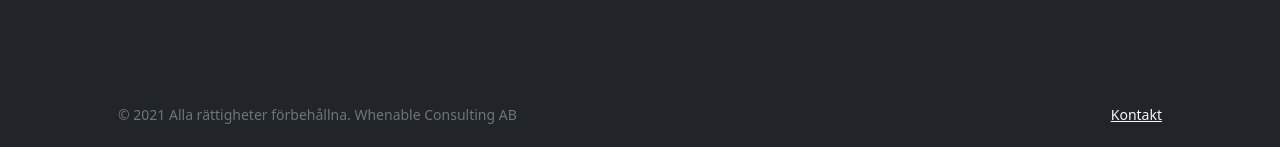
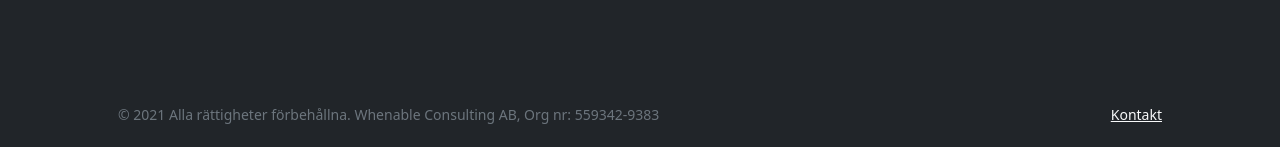
Before and after one commit to nablecon/nablecon, a Jekyll site: the page built from om.md, in a window 1280 px wide. Shown: the part 848-995 px from the top of the page. Built offline with Jekyll 4.4.1, drawn with Linux system fonts in a browser that asks for light colours.

Commit message:
add org nr footer

```diff
--- a/_includes/footer.html
+++ b/_includes/footer.html
@@ -3,7 +3,7 @@
     <div class="container px-5">
       <div class="row align-items-center justify-content-between flex-column flex-sm-row">
         <div class="col-auto">
-          <div class="small m-0 text-muted">&copy; 2021 Alla rättigheter förbehållna. {{ site.company }} </div>
+          <div class="small m-0 text-muted">&copy; 2021 Alla rättigheter förbehållna. {{ site.company }}, Org nr: 559342-9383</div>
         </div>
         <div class="col-auto"><a class="link-light small" href="{{ site.baseurl }}{% link kontakt.md %}">Kontakt</a></div>
       </div>
--- a/_layouts/start.html
+++ b/_layouts/start.html
@@ -7,7 +7,8 @@ layout: index
             <div class="col-lg-8 col-xl-7 col-xxl-6">
                 <div class="my-5 text-center text-xl-start">
                     <h1 class="display-5 fw-bolder text-white mb-2">Välkommen till Whenable!</h1>
-                    <blockquote class="blockquote mb-5">
+                    <blockquote class="blockquote mb-5 mt-5">
+
                         <p class="blockquote-footer">Aktuarie- och risk management tjänster på konsultbasis</p>
                     </blockquote>
 
```
Also changed, not shown: assets/images/whenable-logo-black.png (added), assets/images/whenable-logo-black.svg (added), 5 other files.
